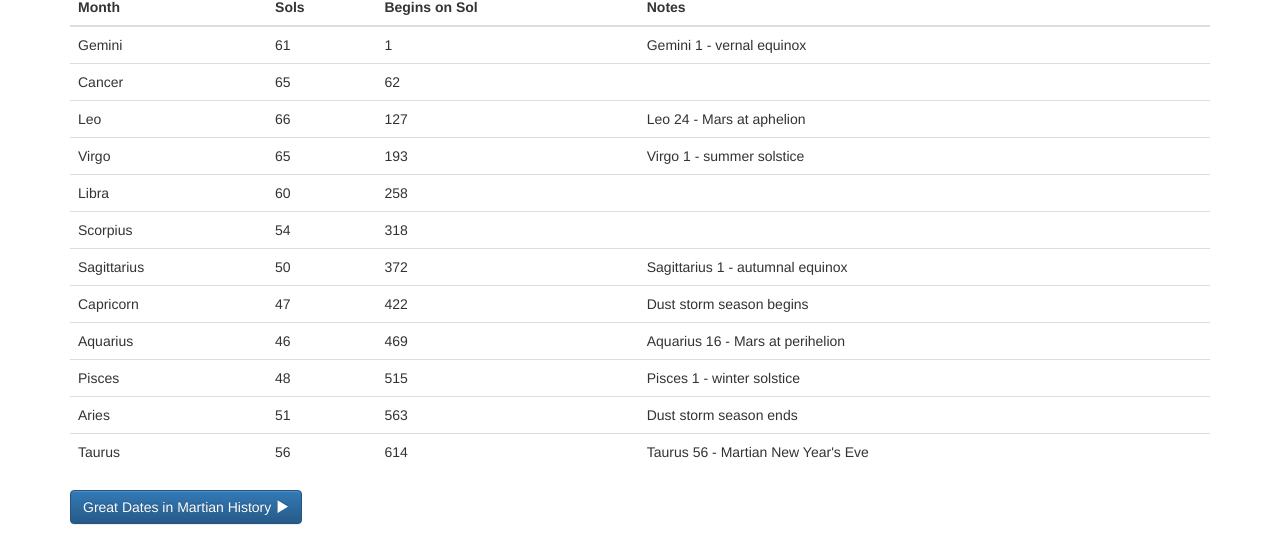
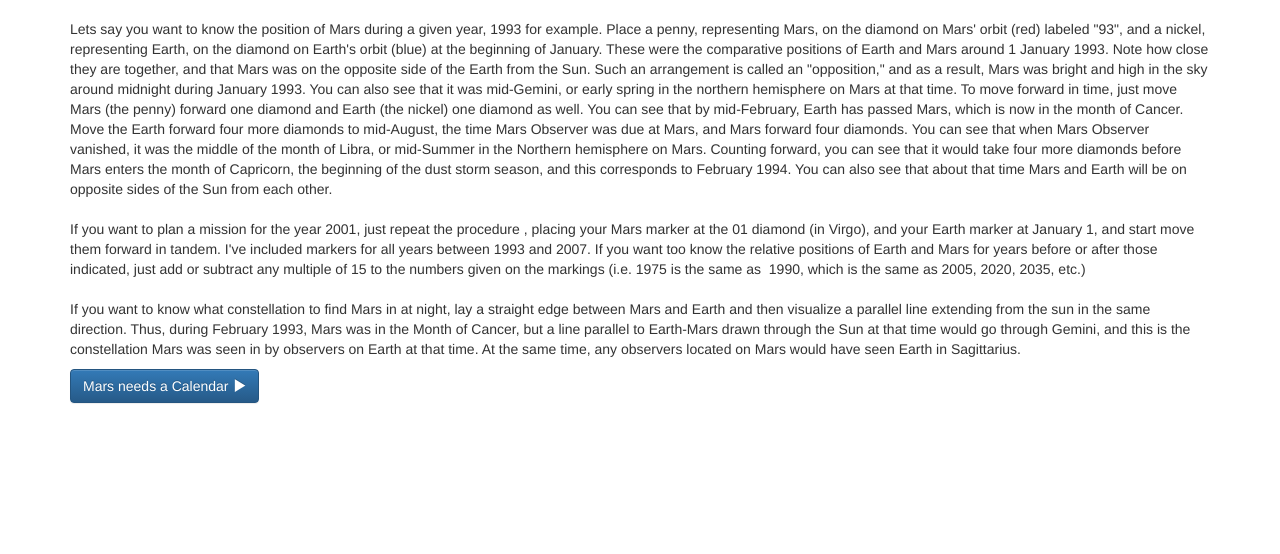
Before and after one commit to pokeyjoey/marstime_flask, a Flask app: template app/templates/calendar_areogator.html in a window 1280 px wide. Shown: the part 494-1048 px from the top of the page. After the commit the page ends 898 px from the top, so only its background shows below. Run offline with Flask 2, Linux system fonts and the light colour scheme; the template is opened without the code that fills it, so the values that code supplies are empty; some libraries are stand-ins or nearby versions.

Commit message:
Updated calendar_areogator. Updated calendar_base with relevant links.

```diff
--- a/app/templates/calendar_areogator.html
+++ b/app/templates/calendar_areogator.html
@@ -3,125 +3,48 @@
 
     <div class="container theme-showcase" role="main">
 
-        <h2>Calculating a Martian Date</h2>
+        <h2>The Mars Areogator</h2>
+        <h4>You don't need a sixth sense to determine where Mars is at any given time - just six cents, if you use the areogator.</h4>
 
-            <P><BR>Calculating a Martian date is not too difficult. The trickiest part is
-            figuring out what day it is on Earth. It's not enough to say, "It's 23 November
-            1993, dummy." You need to know, instead, how far along in the year you are. Is
-            November 23 the 314th day of the year, 336th, 202nd, what? You could add up the
-            days from January through October and add 23. You could simply pull out a
-            calendar and count the days. Or you could fudge it a bit and do the following:
-            multiply the number of full months that have passed by 30.4, (the average number
-            of days in an Earthly month) and then add the number of days that have passed in
-            the month in question. In the case of November 23 that would be 10 months
-            (January through October) times 30.4, or 304. Add 23 and you have 327. To figure
-            out how far along you are in the year, simply divide the number of days by 365 -
-            in this case you would divide 327 by 365 and end up with 0.896 - you're
-            896/1000ths of the way through the year. This may seem a bit esoteric, but it
-            necessary for calculating Martian dates.<BR><BR>To calculate the Martian date
-            for an Earth date, you use the following equation: Mars date =&nbsp;(8/15) *
-            (Earth date - 1961) +1."Earth date" in this equation is composed of the year,
-            plus that bit of esoteric information, how far along you are in the year. So,
-            for purposes of translating to a Martian date, 23 November 1993 becomes 1993 +
-            0.896, or 1993.896. Now your ready to undertake some math, to wit: (8/15) *
-            (1993.896 - 1961) +1. And the answer is ... 18.544. What does that tell you?
-            Think of it as the Martian equivalent of the Earth date you used in the equation
-            - the integer portion gives you the year, the remainder how far along you are in
-            the year. Ergo. 183544 indicates that you're 544/1000ths through the Martian
-            year 18.<BR><BR>To determine the Martian month and sol, simply work backwards
-            from the fact that you're 544/1000ths of the way through a Martian year.
-            Multiplying 669 (the number of sols in a Martian year) by .544results in sol
-            364. From the table above, you can see that sol 364 resides in the Martian month
-            of Scorpius, which begins on sol 318. Subtracting 318 from 364 gives you sol 46.
-            Since Martian months (like Earth Months) begin on sol 1 (it's November 1, not
-            November 0), add 1 to the sol number: 46 + 1 = 47. The date? 47 Scorpius
-            XVIII.</P>
+        <div class="thumbnail">
+            <img src="/static/images/marstime/areogator.gif" class="img-responsive">
+        </div>
 
-            <table class="table">
-               <thead>
-                  <tr>
-                    <th>Month</th>
-                    <th>Sols</th>
-                    <th>Begins on Sol</th>
-                    <th>Notes</th>
-                  <tr>
-                </thead>
-                <tbody>
-                    <tr>
-                        <td>Gemini</td>
-                        <td>61</td>
-                        <td>1</td>
-                        <td>Gemini 1 - vernal equinox</td>
-                    </tr>
-                     <tr>
-                        <td>Cancer</td>
-                        <td>65</td>
-                        <td>62</td>
-                        <td>&nbsp;</td>
-                    </tr>
-                    <tr>
-                        <td>Leo</td>
-                        <td>66</td>
-                        <td>127</td>
-                        <td>Leo 24 - Mars at aphelion</td>
-                    </tr>
-                    <tr>
-                        <td>Virgo</td>
-                        <td>65</td>
-                        <td>193</td>
-                        <td>Virgo 1 - summer solstice</td>
-                    </tr>
-                    <tr>
-                        <td>Libra</td>
-                        <td>60</td>
-                        <td>258</td>
-                        <td>&nbsp;</td>
-                    </tr>
-                    <tr>
-                        <td>Scorpius</td>
-                        <td>54</td>
-                        <td>318</td>
-                        <td>&nbsp;</td>
-                    </tr>
-                    <tr>
-                        <td>Sagittarius</td>
-                        <td>50</td>
-                        <td>372</td>
-                        <td>Sagittarius&nbsp;1&nbsp;- autumnal equinox</td>
-                    </tr>
-                    <tr>
-                        <td>Capricorn</td>
-                        <td>47</td>
-                        <td>422</td>
-                        <td>Dust&nbsp;storm&nbsp;season begins</td>
-                    </tr>
-                    <tr>
-                        <td>Aquarius</td>
-                        <td>46</td>
-                        <td>469</td>
-                        <td>Aquarius 16 - Mars at perihelion</td>
-                    </tr>
-                    <tr>
-                        <td>Pisces</td>
-                        <td>48</td>
-                        <td>515</td>
-                        <td>Pisces&nbsp;1 - winter solstice</td>
-                    </tr>
-                    <tr>
-                        <td>Aries</td>
-                        <td>51</td>
-                        <td>563</td>
-                        <td>Dust storm&nbsp;season ends</td>
-                    </tr>
-                    <tr>
-                        <td>Taurus</td>
-                        <td>56</td>
-                        <td>614</td>
-                        <td>Taurus 56 -&nbsp;Martian New Year's Eve</td>
-                    </tr>
-                </tbody>
-            </table>
-            <a class="btn btn-primary" href="calendar_history" role="button">Great Dates in Martian History <span class="glyphicon glyphicon-play" aria-hidden="true"></span></a>
+        <P><BR>Lets say you want to know the position of Mars during a given year, 1993
+        for example. Place a penny, representing Mars, on the diamond on Mars' orbit
+        (red) labeled "93", and a nickel, representing Earth, on the diamond on Earth's
+        orbit (blue) at the beginning of January. These were the comparative positions
+        of Earth and Mars around 1 January 1993. Note how close they are together, and
+        that Mars was on the opposite side of the Earth from the Sun. Such an
+        arrangement is called an "opposition," and as a result, Mars was bright and high
+        in the sky around midnight during January 1993. You can also see that it was
+        mid-Gemini, or early spring in the northern hemisphere on Mars at that time. To
+        move forward in time, just move Mars (the penny) forward one diamond and Earth
+        (the nickel) one diamond as well. You can see that by mid-February, Earth has
+        passed Mars, which is now in the month of Cancer. Move the Earth forward four
+        more diamonds to mid-August, the time Mars Observer was due at Mars, and Mars
+        forward four diamonds. You can see that when Mars Observer vanished, it was the
+        middle of the month of Libra, or mid-Summer in the Northern hemisphere on Mars.
+        Counting forward, you can see that it would take four more diamonds before Mars
+        enters the month of Capricorn, the beginning of the dust storm season, and this
+        corresponds to February 1994. You can also see that about that time Mars and
+        Earth will be on opposite sides of the Sun from each other.<BR><BR>If you want
+        to plan a mission for the year 2001, just repeat the procedure , placing your
+        Mars marker at the 01 diamond (in Virgo), and your Earth marker at January 1,
+        and start move them forward in tandem. I've included markers for all years
+        between 1993 and 2007. If you want too know the relative positions of Earth and
+        Mars for years before or after those indicated, just add or subtract any
+        multiple of 15 to the numbers given on the markings (i.e. 1975 is the same as
+        &nbsp;1990, which is the same as 2005, 2020, 2035, etc.)<BR><BR>If you want to
+        know what constellation to find Mars in at night, lay a straight edge between
+        Mars and Earth and then visualize a parallel line extending from the sun in the
+        same direction. Thus, during February 1993, Mars was in the Month of Cancer, but
+        a line parallel to Earth-Mars drawn through the Sun at that time would go
+        through Gemini, and this is the constellation Mars was seen in by observers on
+        Earth at that time. At the same time, any observers located on Mars would have
+        seen Earth in Sagittarius.&nbsp;</P>
+
+        <a class="btn btn-primary" href="calendar_index" role="button">Mars needs a Calendar <span class="glyphicon glyphicon-play" aria-hidden="true"></span></a>
 
     </div> <!-- /container -->
 
--- a/app/templates/calendar_base.html
+++ b/app/templates/calendar_base.html
@@ -47,13 +47,16 @@
             <li class="dropdown">
               <a href="#" class="dropdown-toggle" data-toggle="dropdown" role="button" aria-expanded="false">Mars Links<span class="caret"></span></a>
               <ul class="dropdown-menu" role="menu">
-                <li><a href="#">Action</a></li>
-                <li><a href="#">Another action</a></li>
-                <li><a href="#">Something else here</a></li>
+                <li><a href="http://en.wikipedia.org/wiki/Timekeeping_on_Mars/">Wikipedia - Timekeeping on Mars</a></li>
+                <li><a href="http://www.giss.nasa.gov/tools/mars24/">NASA - Mars24 Sunclock : Time on Mars</a></li>
+                <li><a href="http://www.giss.nasa.gov/tools/mars24/help/algorithm.html/">NASA - Mars Time Keeping Algorithms</a></li>
+                <li><a href="http://www.erbzine.com/mag16/1630.html">Marking Time on Burroughs' Barsoom</a></li>
                 <li class="divider"></li>
-                <li class="dropdown-header">Nav header</li>
-                <li><a href="#">Separated link</a></li>
-                <li><a href="#">One more separated link</a></li>
+                <li class="dropdown-header">Martian Exploration and Settlement</li>
+                <li><a href="http://www.marssociety.org/">The Mars Society</a></li>
+                <li><a href="http://chapters.marssociety.org/usa/oh/">The Mars Society - Ohio Chapter</a></li>
+                <li><a href="http://mars.nasa.gov/mer/home/">JPL - Mars Exploration Rovers</a></li>
+                <li><a href="http://mars.jpl.nasa.gov/msl/">JPL - Mars Science Laboratory</a></li>
               </ul>
             </li>
           </ul>
```
